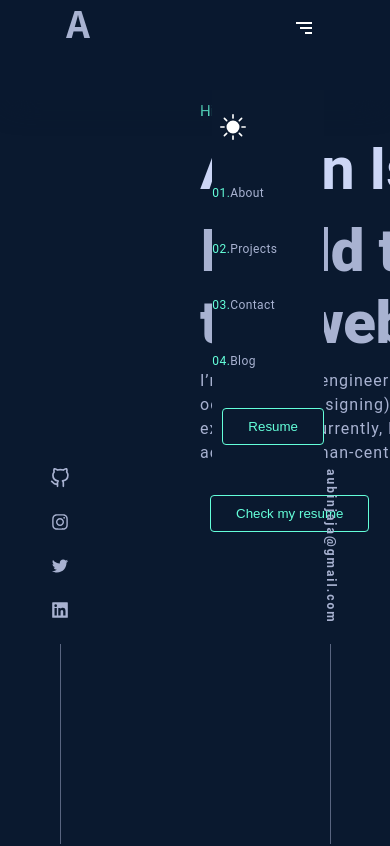
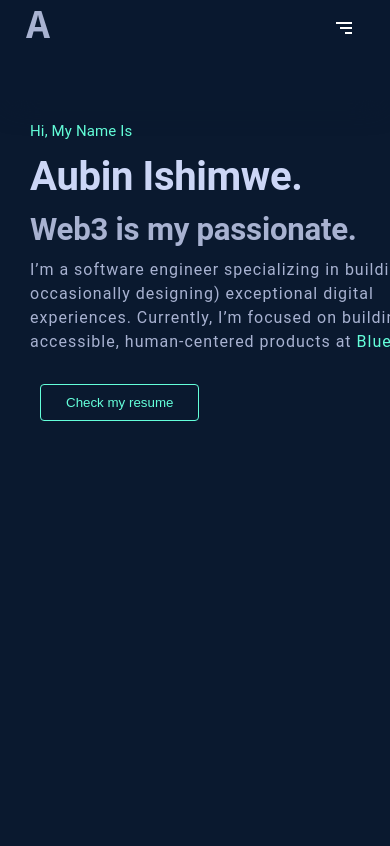
Before and after one commit to sopranoelfuego/aubinishimwe.com, a Next.js app: page / in a window 390 px wide. Shown: the top 846 px of the page. Built offline with nearby package versions, Linux system fonts and the light colour scheme.

Commit message:
projects component at 90% and responsive at 20%

```diff
--- a/src/components/Header.tsx
+++ b/src/components/Header.tsx
@@ -10,7 +10,7 @@ import {
  Typography,
  useTheme,
 } from '@mui/material'
-import {BiMenuAltRight} from "react-icons/bi"
+import { BiMenuAltRight } from 'react-icons/bi'
 import { BsBrightnessHigh, BsBrightnessHighFill } from 'react-icons/bs'
 import { Box } from '@mui/system'
 import { ColorModeContext } from '@pages/_app'
@@ -30,17 +30,8 @@ export function Header() {
   { number: '04', href: '#blog', name: 'Blog', delay: '400ms' },
  ]
  const theme = useTheme()
- const NavList = styled(List)(({ theme }) => ({
-  width: 'auto',
-  display: 'flex',
-  fontSize: '13px',
-  gap: '20px',
-  letterSpacing: '1px',
-  '& @media (minWidth: 1000px)': {
-   color: 'red',
-  },
- }))
-
+ const [displayMenu, setDisplayMenu] = useState<Boolean>(false)
+ const handleDisplayMenu = () => setDisplayMenu(prev => !prev)
  return (
   <Box
    sx={{
@@ -57,14 +48,17 @@ export function Header() {
       ? 'rgba(10, 25, 47, 0.85)'
       : 'rgba(255, 255, 255, 0.85)',
     backdropFilter: 'blur(5px)',
-    padding: '0 50px',
+    padding: {xs:"0 10px",sm:'0 10px',md:'0 50px'},
    }}
-
   >
    <Container maxWidth="xl">
     <Toolbar
      disableGutters
-     sx={{ display: 'flex', justifyContent: 'space-between',position:"relative" }}
+     sx={{
+      display: 'flex',
+      justifyContent: 'space-between',
+      position: 'relative',
+     }}
     >
      <Link href="/" passHref>
       <h1>A</h1>
@@ -74,12 +68,18 @@ export function Header() {
       sx={{
        width: 'auto',
        display: 'flex',
-        position:{xs:"absolute",md:"static"},
-        right:0,
-        top:"90px",
-        flexDirection:{xs:"column",md:"row"},
-        fontSize: '13px',
-        backgroundColor:{xs:`${theme.palette.background.default}`,md:"inherit"},
+       visibility: { md: 'visible', xs: displayMenu ? 'visible' : 'hidden' },
+       opacity: { md: 1, xs: displayMenu ? 1 : 0 },
+       position: { xs: 'absolute', md: 'static' },
+       right: 0,
+       top: '50px',
+       flexDirection: { xs: 'column', md: 'row' },
+       padding: { xs: '4px 15px', md: '0' },
+       justifyContent: 'center',
+
+       alignItems: 'center',
+       fontSize: { xs: '20px', md: '13px' },
+       backgroundColor: { xs: `${theme.palette.primary.light}`, md: 'inherit' },
        gap: '20px',
        letterSpacing: '1px',
       }}
@@ -134,9 +134,9 @@ export function Header() {
       </ListItem>
      </List>
 
-     <Box sx={{display:{xs:"inline-block",md:"none"}}}>
-      <IconButton>
-        <BiMenuAltRight/>
+     <Box sx={{ display: { xs: 'inline-block', md: 'none' } }}>
+      <IconButton onClick={handleDisplayMenu}>
+       <BiMenuAltRight />
       </IconButton>
      </Box>
     </Toolbar>
--- a/src/components/Hero.tsx
+++ b/src/components/Hero.tsx
@@ -2,29 +2,61 @@ import { Box, Link, Typography, useTheme } from '@mui/material'
 import { GLobalButton } from '@utils'
 import React from 'react'
 
-
 export function Hero() {
-  const theme=useTheme()
+ const theme = useTheme()
  return (
-
-    <Box id="/" sx={{minHeight:"100vh",justifyContent:"flex-start", alignItems:"flex-start", display:"flex",gap:"10px",flexDirection:"column",width:"inherit",padding:"0 150px"}}>
-      <Typography  fontSize="15px" display="flex" fontWeight="100px"  textTransform="capitalize"   color={`${theme?.palette?.primary?.contrastText}`}>
+  <Box
+   id="/"
+   sx={{
+    minHeight: '100vh',
+    justifyContent: 'flex-start',
+    alignItems: 'flex-start',
+    textJustify:"justify",
+    display: 'flex',
+    lineHeight:1,
+    gap: '10px',
+    flexDirection: 'column',
+    width: 'inherit',
+    padding: {xs:"20px",sm:"0 90px",md:'0 150px'},
+   }}
+  >
+   <Typography
+    fontSize="15px"
+    display="flex"
+    fontWeight="100px"
+    textTransform="capitalize"
+    color={`${theme?.palette?.primary?.contrastText}`}
+   >
     Hi, My name is
    </Typography>
-      <Typography variant="h2" component="h2" fontWeight="bold" color={`${theme?.palette?.text?.primary}`} >
+   <Typography
+    variant="h2"
+    component="h2"
+    fontSize="clamp(40px, 8vw, 80px)"
+    fontWeight="600"
+    color={`${theme?.palette?.text?.primary}`}
+   >
     Aubin Ishimwe.
    </Typography>
-      <Typography variant="h2" component="h2" fontWeight="800" >
-        I build things for the web.
+
+   <Typography variant="h2" component="h2" fontWeight="600" fontSize="clamp(30px, 8vw, 80px)" >
+    Web3 is my passionate.
    </Typography>
    <Typography variant="body1" maxWidth="450px" letterSpacing="1px">
-      I’m a software engineer specializing in building (and occasionally designing) exceptional digital experiences. Currently,
-      I’m focused on building accessible, human-centered products at <Link  href="http://bluetec.bi/" sx={{display: 'inline-flex',color:`${theme?.palette?.primary?.contrastText}`}}>Bluetec</Link>
+    I’m a software engineer specializing in building (and occasionally
+    designing) exceptional digital experiences. Currently, I’m focused on
+    building accessible, human-centered products at{' '}
+    <Link
+     href="http://bluetec.bi/"
+     sx={{
+      display: 'inline-flex',
+      color: `${theme?.palette?.primary?.contrastText}`,
+     }}
+    >
+     Bluetec
+    </Link>
    </Typography>
-      <GLobalButton sx={{marginTop:"20px"}}>
-        Check my resume
-      </GLobalButton>
+   <GLobalButton sx={{ marginTop: '20px' }}>Check my resume</GLobalButton>
   </Box>
-
  )
 }
--- a/src/components/Projects.tsx
+++ b/src/components/Projects.tsx
@@ -5,8 +5,8 @@ import SingleProject from './SingleProject'
 
 function Projects() {
     const projects=[
-        {name:"ultConnect",description:"",image:"/projects/ultConnect.png",gitRepos:"",stack:"React material-Ui Mongodb Firebase(auth)"},
-        {name:"education website",description:"",image:"/projects/education.png",gitRepos:"",stack:"Javascript html css"},
+        {name:"Ult-Connect",description:"",image:"/projects/ultConnect.png",gitRepos:"",stack:"React material-Ui Mongodb Firebase(auth)"},
+        {name:"Education website",description:"",image:"/projects/education.png",gitRepos:"",stack:"Javascript html css"},
     ]
   return (
     <Box id="#projects" sx={{ minHeight: '100vh', width:"100%", padding: ' 0 150px' }}>
--- a/src/components/SingleProject.tsx
+++ b/src/components/SingleProject.tsx
@@ -1,13 +1,11 @@
 import {
  Box,
- Button,
  Card,
  CardActions,
  CardContent,
  CardMedia,
  Grid,
  IconButton,
- Paper,
  Typography,
  useTheme,
 } from '@mui/material'
@@ -19,13 +17,16 @@ function SingleProject({ project }) {
  return (
   <Grid item xs={12} md={4} sx={{ maxWidth: 345,
     transition:"transform 300ms ease-in",
+    boxShadow: `0 10px 20px -10px ${theme?.palette?.background?.default}`,
     "&:hover":{
       transform: 'translateY(-5px)'
+    },
+    "&:hover  h5":{
+        color: `${theme?.palette?.primary?.contrastText}`
     }
    }}>
    <Card sx={{ width: '100%','&:hover > img':{
   filter: "none",
-    // border
   } }}>
     <CardMedia
      component="img"
@@ -36,7 +37,7 @@ function SingleProject({ project }) {
 
     />
     <CardContent>
-     <Typography gutterBottom variant="h5" component="div">
+     <Typography gutterBottom variant="h5"  sx={{color:`${theme?.palette?.text?.primary}`,transition:"all  300ms ease-in"}}>
       {project?.name}
      </Typography>
      <Typography variant="body2" color="text.secondary">
--- a/src/layout/Layout.tsx
+++ b/src/layout/Layout.tsx
@@ -21,16 +21,16 @@ export const Layout: React.FC = ({ children }: any) => {
   }))
  return (
   <>
-   <Box sx={{ width:"100%",maxWidth:"1400px",position:"relative",color:`${theme?.palette.text?.secondary}`,overflowY:"auto",transition:"all 300ms ease-in",padding:"0 50px"}}>
+   <Box sx={{ width:"100%",maxWidth:"1400px",position:"relative",color:`${theme?.palette.text?.secondary}`,overflowY:"auto",transition:"all 300ms ease-in",padding:{xs:"0 10px",sm:"0 50px",md:'0 50px'}}}>
 
    <Box sx={{display:"flex",width:"100%"}}>
     <SocialMedias/>
-    <Box>
+    <Box flexGrow={1} >
 
      {children}
      <Footer/>
     </Box>
-      <Stack direction="column" sx={{position:"fixed", display:"flex",flexDirection:"column",gap:"20px",alignItems:'center',bottom:0,right:50}}>
+      <Stack direction="column" sx={{position:"fixed", display:{xs:"none",sm:"flex",md:"flex"},flexDirection:"column",gap:"20px",alignItems:'center',bottom:0,right:50}}>
         <Typography variant="caption" fontWeight="bold"  letterSpacing={2} sx={{writingMode:"vertical-lr"}}>
           <CustomLink  href="mailto:aubinjaja@gmail.com">aubinjaja@gmail.com</CustomLink>
         </Typography>
--- a/src/layout/SocialMedias.tsx
+++ b/src/layout/SocialMedias.tsx
@@ -24,7 +24,7 @@ function SocialMedias() {
       {id:"4",href:"https://www.linkedin.com/in/aubin-ishimwe-308a7a206",name:"linkedin",icon:<AiFillLinkedin/>},
     ]
   return (
-    <Stack direction="column" alignItems="center" spacing={3} sx={{position:"fixed",bottom:0}}>
+    <Stack direction="column" alignItems="center" spacing={3} sx={{position:"fixed",bottom:0,display:{xs:"none",sm:"block",md:"flex",}}}>
     {socialsMedia?.map((value,key)=>(
       <Tooltip key={key} title={value?.name} >
         <StackDiv >
--- a/src/utils/themeDesignPalette.ts
+++ b/src/utils/themeDesignPalette.ts
@@ -14,7 +14,7 @@ export const getDesignTokens = (mode: PaletteMode) => ({
       },
       divider: '#bec0c2',
       text: {
-       primary: '#fff',
+       primary: 'black',
        secondary: '#020202',
       },
       background: {
@@ -24,7 +24,7 @@ export const getDesignTokens = (mode: PaletteMode) => ({
      }
    : {
       primary: {
-       light: '#ccd6f6',
+       light: '#233554',
        main: '#0a192f',
        dark: '#495670',
        contrastText: '#64ffda',
```
Lines whose indentation alone changed are shown as unchanged.
